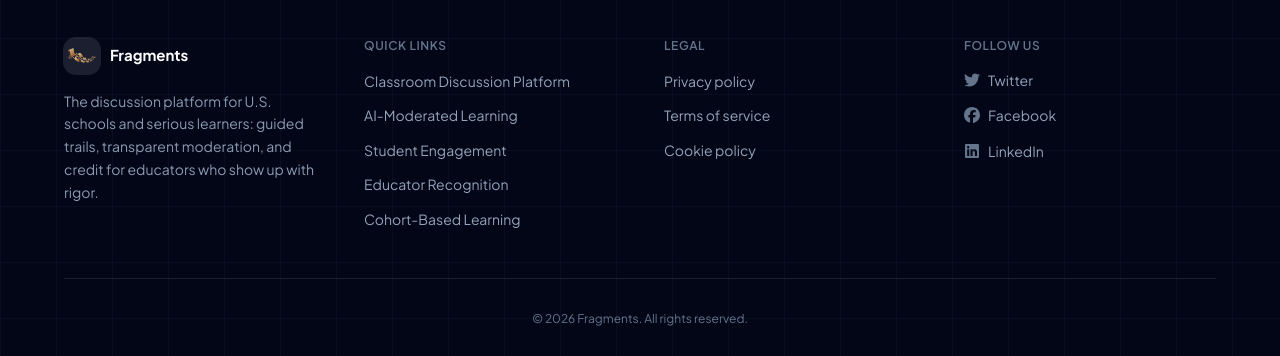
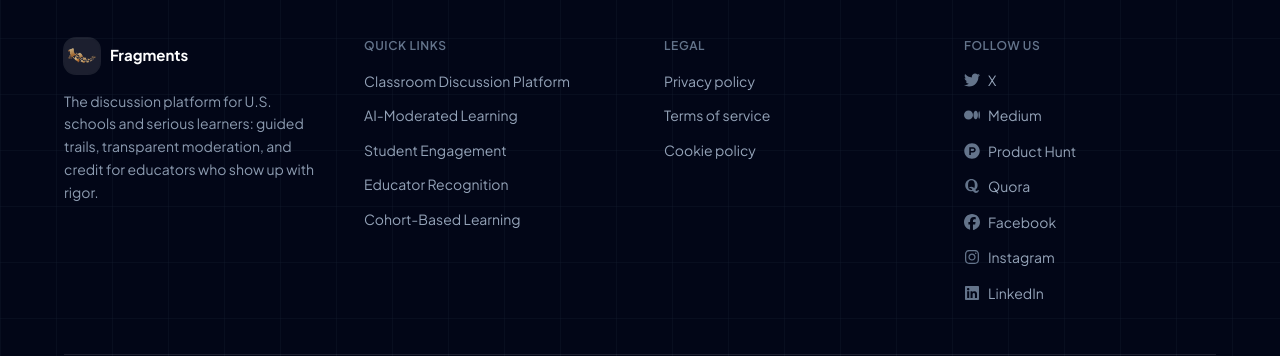
Before and after one commit to Jas620849/fragments-landingpage, a Next.js app: page / in a window 1280 px wide. Shown: the part 6751-7107 px from the top of the page. Built offline with nearby package versions, Linux system fonts and the light colour scheme; no server answers.

Commit message:
auth section and social links

```diff
--- a/src/app/components/Footer.tsx
+++ b/src/app/components/Footer.tsx
@@ -7,6 +7,10 @@ import {
   faTwitter,
   faFacebook,
   faLinkedin,
+  faMedium,
+  faProductHunt,
+  faQuora,
+  faInstagram,
 } from "@fortawesome/free-brands-svg-icons";
 
 const linkClass =
@@ -105,18 +109,51 @@ export default function Footer() {
             <ul className="mt-4 space-y-3">
               <li>
                 <Link
-                  href="https://twitter.com/fragments"
+                  href="https://x.com/fragmenttrail"
                   target="_blank"
                   rel="noopener noreferrer"
                   className={`${linkClass} inline-flex items-center gap-2`}
                 >
                   <FontAwesomeIcon icon={faTwitter} className="h-4 w-4 text-slate-500" />
-                  Twitter
+                  X
                 </Link>
               </li>
               <li>
                 <Link
-                  href="https://facebook.com/fragments"
+                  href="https://medium.com/@fragmentswebsite"
+                  target="_blank"
+                  rel="noopener noreferrer"
+                  className={`${linkClass} inline-flex items-center gap-2`}
+                >
+                  <FontAwesomeIcon icon={faMedium} className="h-4 w-4 text-slate-500" />
+                  Medium
+                </Link>
+              </li>
+              <li>
+                <Link
+                  href="https://www.producthunt.com/@jas_sara"
+                  target="_blank"
+                  rel="noopener noreferrer"
+                  className={`${linkClass} inline-flex items-center gap-2`}
+                >
+                  <FontAwesomeIcon icon={faProductHunt} className="h-4 w-4 text-slate-500" />
+                  Product Hunt
+                </Link>
+              </li>
+              <li>
+                <Link
+                  href="https://www.quora.com/profile/Fragments-Trails"
+                  target="_blank"
+                  rel="noopener noreferrer"
+                  className={`${linkClass} inline-flex items-center gap-2`}
+                >
+                  <FontAwesomeIcon icon={faQuora} className="h-4 w-4 text-slate-500" />
+                  Quora
+                </Link>
+              </li>
+              <li>
+                <Link
+                  href="https://www.facebook.com/profile.php?id=61590392447978"
                   target="_blank"
                   rel="noopener noreferrer"
                   className={`${linkClass} inline-flex items-center gap-2`}
@@ -127,7 +164,18 @@ export default function Footer() {
               </li>
               <li>
                 <Link
-                  href="https://linkedin.com/company/fragments"
+                  href="https://www.instagram.com/fragmentswebsite/"
+                  target="_blank"
+                  rel="noopener noreferrer"
+                  className={`${linkClass} inline-flex items-center gap-2`}
+                >
+                  <FontAwesomeIcon icon={faInstagram} className="h-4 w-4 text-slate-500" />
+                  Instagram
+                </Link>
+              </li>
+              <li>
+                <Link
+                  href="https://www.linkedin.com/in/fragments-trails-b02202417/"
                   target="_blank"
                   rel="noopener noreferrer"
                   className={`${linkClass} inline-flex items-center gap-2`}
--- a/src/app/components/Navbar.tsx
+++ b/src/app/components/Navbar.tsx
@@ -149,13 +149,13 @@ export default function Navbar() {
 
           <div className="flex items-center gap-2 border-l border-slate-200/90 pl-4 xl:gap-3 xl:pl-5">
             <a
-              href={`${frontendAppBaseUrl}/auth/login`}
+              href='https://app.fragmenttrails.com/auth/login'
               className="rounded-xl px-3 py-2 text-sm font-semibold text-slate-700 ring-1 ring-slate-200/90 transition hover:bg-slate-50 xl:px-4"
             >
               Sign in
             </a>
             <a
-              href={`${frontendAppBaseUrl}/auth/register`}
+              href='https://app.fragmenttrails.com/auth/register'
               className="rounded-xl bg-accent px-3 py-2 text-sm font-bold text-white shadow-md shadow-orange-500/25 transition hover:bg-accent-dark xl:px-4"
             >
               Get started
@@ -249,13 +249,13 @@ export default function Navbar() {
           </ul>
           <div className="mt-4 flex flex-col gap-2 border-t border-slate-100 pt-4">
             <a
-              href={`${frontendAppBaseUrl}/auth/login`}
+              href='https://app.fragmenttrails.com/auth/login'
               className="block rounded-xl py-3 text-center text-sm font-semibold text-slate-800 ring-1 ring-slate-200"
             >
               Sign in
             </a>
             <a
-              href={`${frontendAppBaseUrl}/auth/register`}
+              href='https://app.fragmenttrails.com/auth/register'
               className="block rounded-xl bg-accent py-3 text-center text-sm font-bold text-white shadow-md shadow-orange-500/20 transition hover:bg-accent-dark"
             >
               Get started
```
